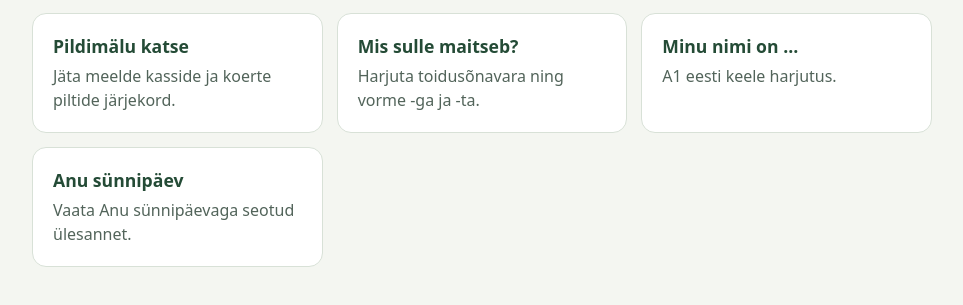
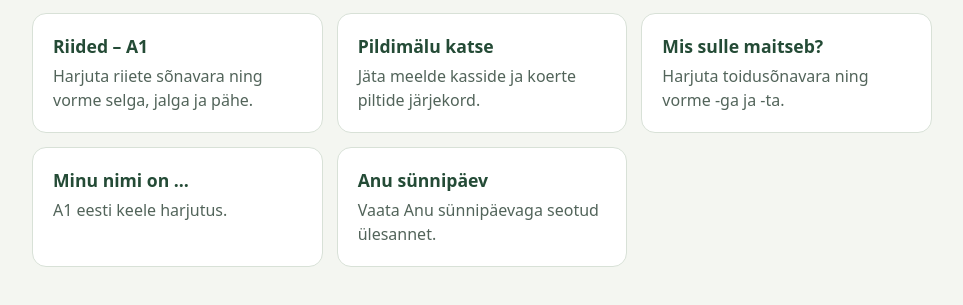
Before and after one commit to HelinaPuksmann/Eesti-keel-A1, a plain HTML site: page index.html in a window 1280 px wide. Shown: the part 189-494 px from the top of the page, without its empty margins (158-1121 px from the left). Drawn offline with Linux system fonts and the light colour scheme.

Commit message:
Update index.html

```diff
--- a/index.html
+++ b/index.html
@@ -37,6 +37,10 @@
     <section aria-labelledby="games-heading">
       <h2 id="games-heading">Harjutused</h2>
       <div class="games">
+         <a class="game" href="./Riided_A1.html">
+          <strong>Riided – A1</strong>
+          <span>Harjuta riiete sõnavara ning vorme selga, jalga ja pähe.</span>
+        </a>
         <a class="game" href="./pildimalu-katse/">
           <strong>Pildimälu katse</strong>
           <span>Jäta meelde kasside ja koerte piltide järjekord.</span>
```
